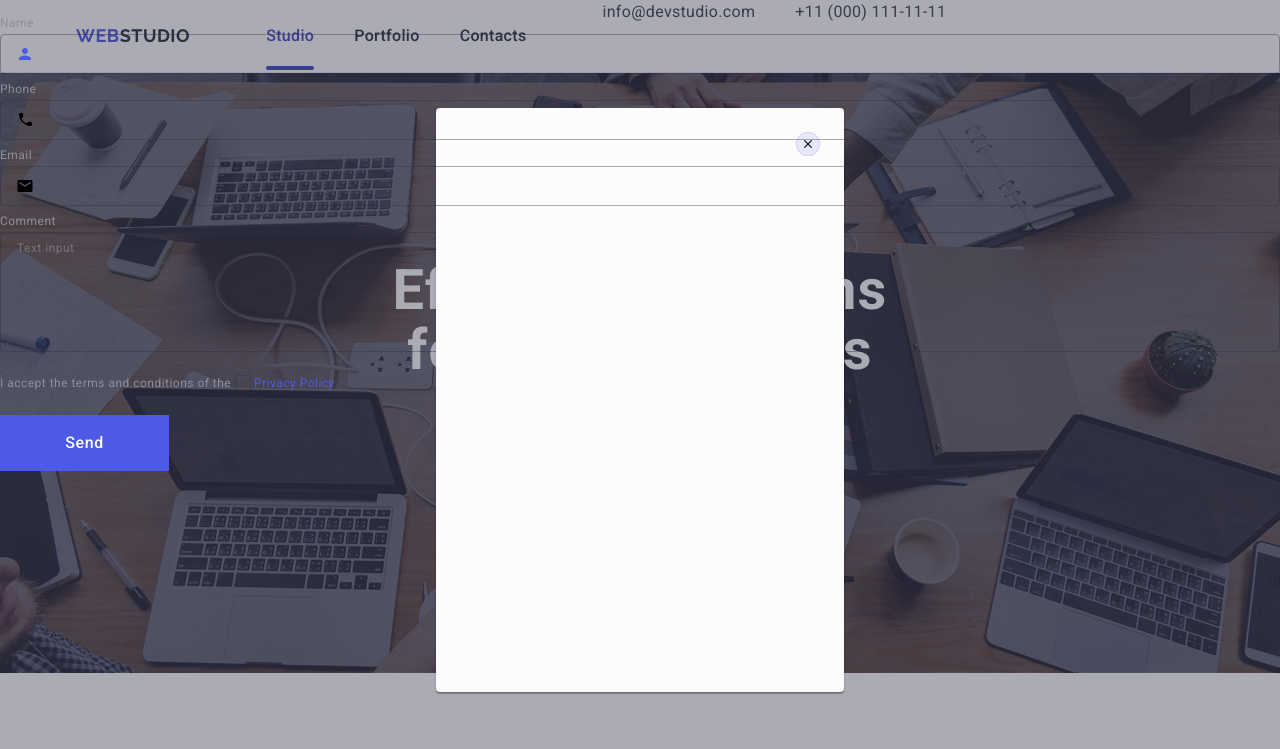
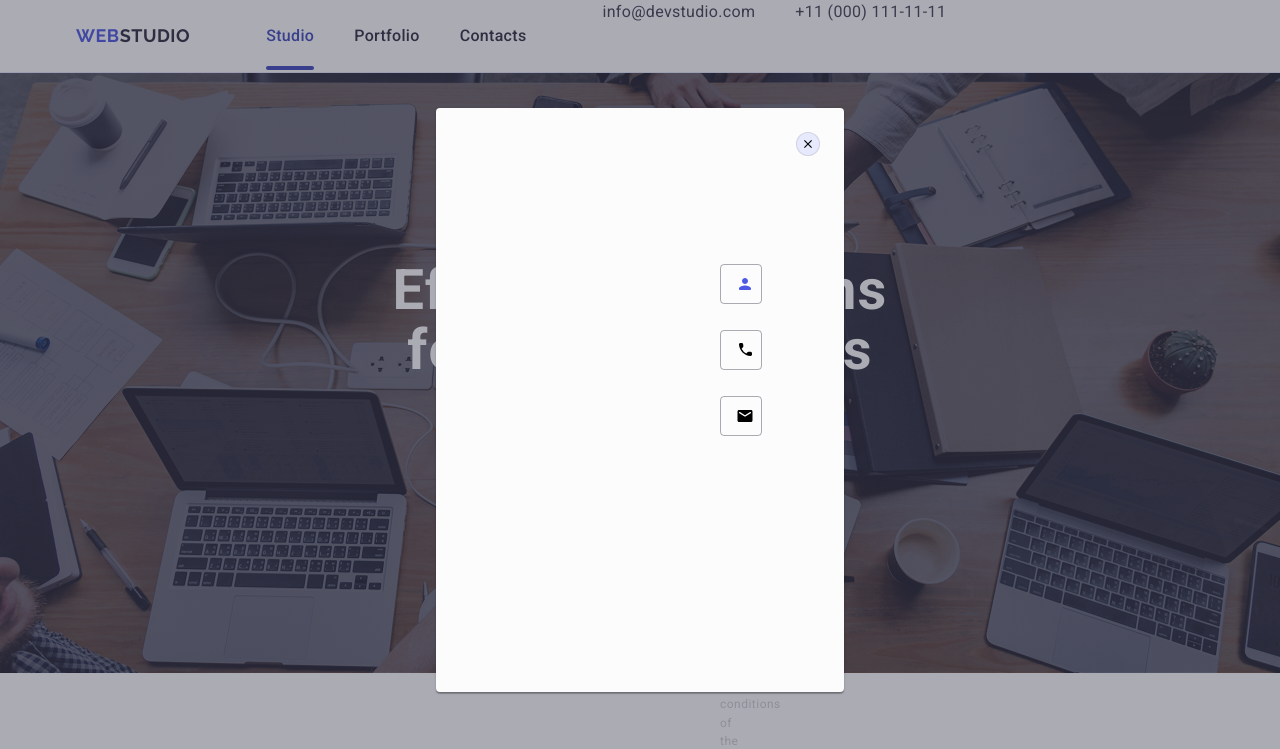
Before and after one commit to onSophia/goit-markup-hw-05, a plain HTML site: page index.html in a window 1280 px wide. Shown: the top 749 px of the page. Drawn offline with nearby package versions, Linux system fonts and the light colour scheme.

Commit message:
settinbg

```diff
--- a/css/styles.css
+++ b/css/styles.css
@@ -656,6 +656,14 @@ a {
     transition: border-color 250ms cubic-bezier(0.4, 0, 0.2, 1);
 }
 
+.model-form {
+    padding-left: 720px;
+    padding-top: 230px;
+    padding-right: 720px;
+    justify-content: center;
+    align-items: center;
+}
+
 .model-textarea:focus {
     border-color: #4D5AE5;
 }
--- a/index.html
+++ b/index.html
@@ -428,7 +428,7 @@
             </button>
         </div>
         <p class="modal-p"></p>
-        <form action="">
+        <form class="model-form">
             <div class="modal-form-div">
                 <label class="modal-form-label" for="user-name">Name</label>
                 <div class="modal-label-div">
```
